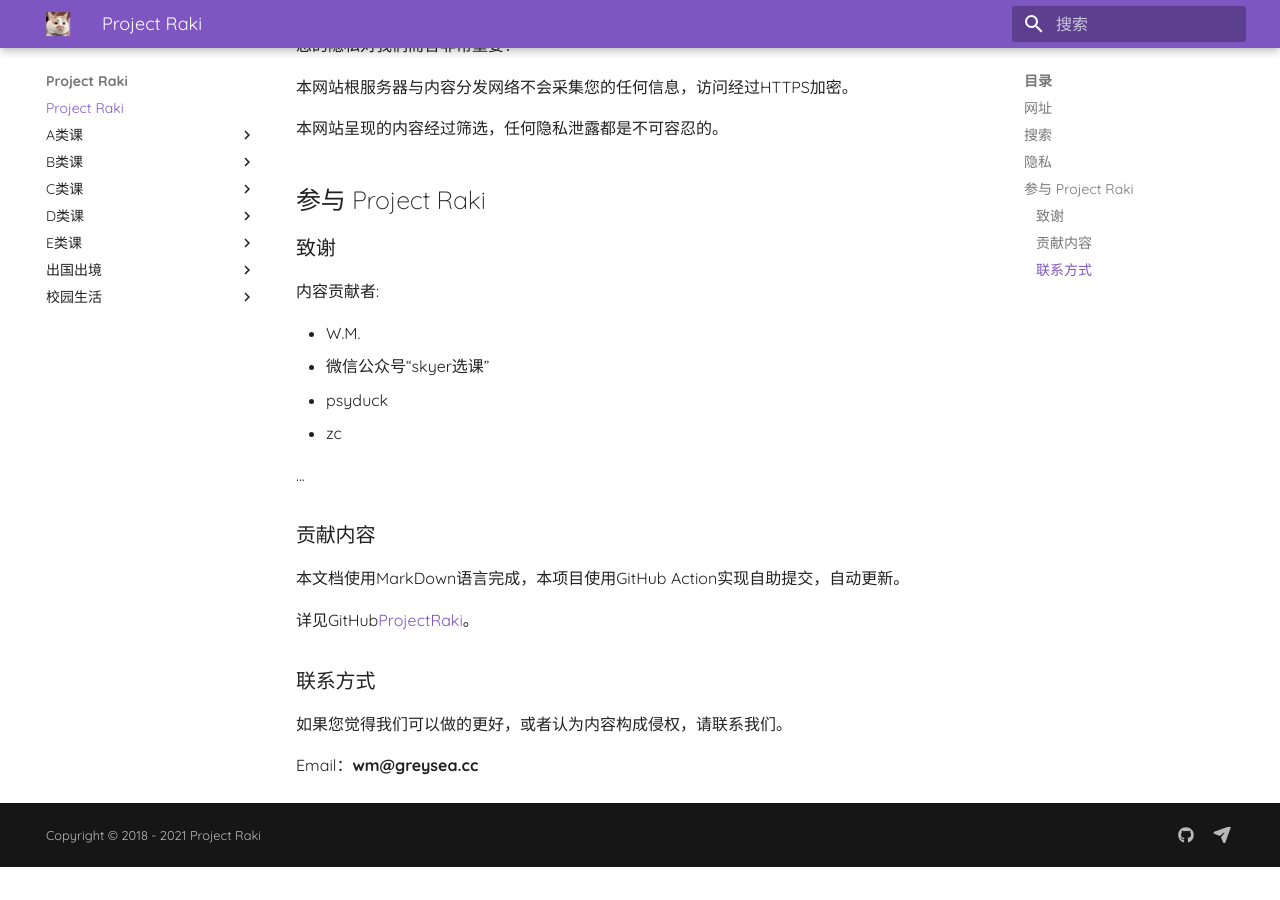
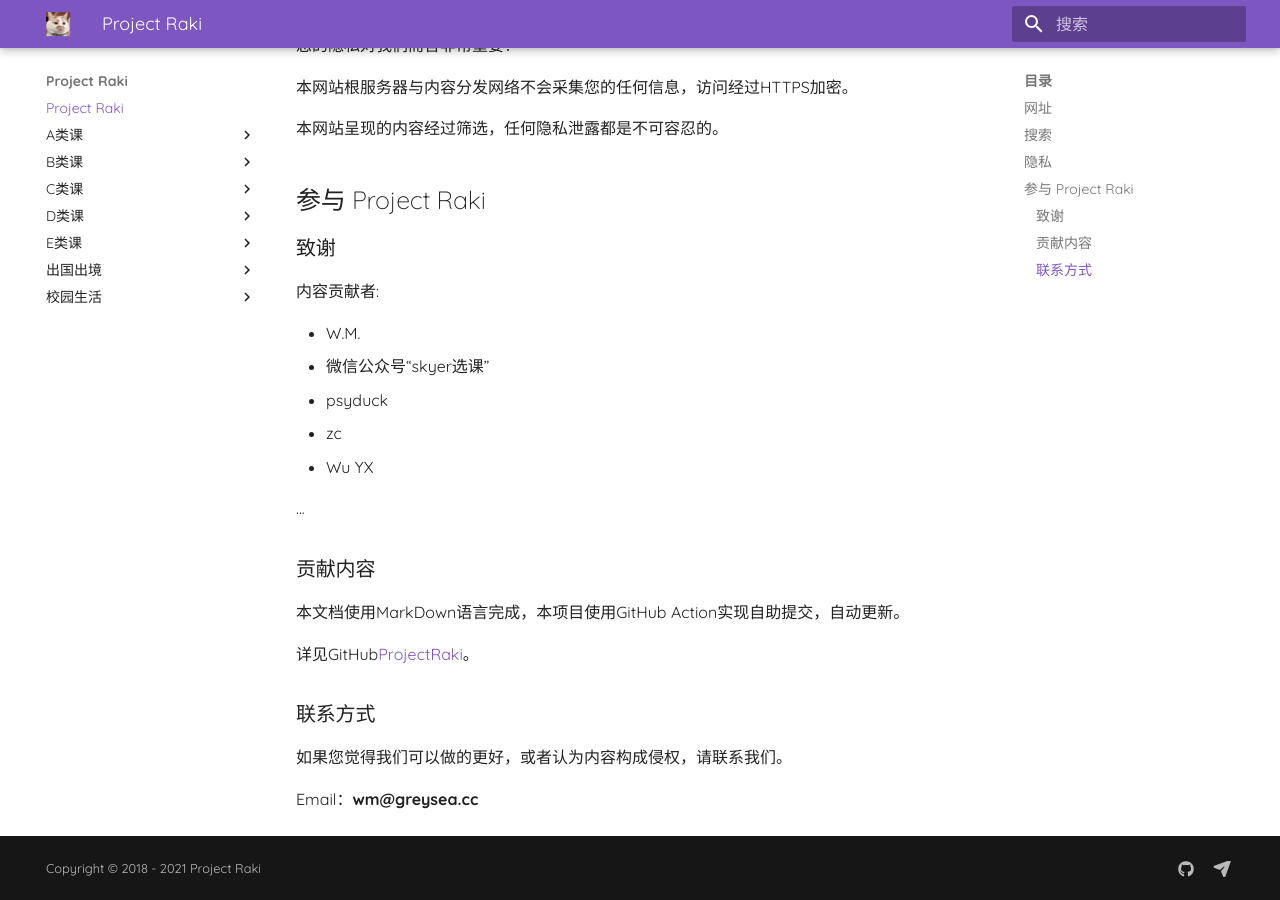
Before and after one commit to Shall-We-Dance/ProjectRaki, an MkDocs documentation site: the page built from docs/index.md, in a window 1280 px wide and 900 px high, scrolled down 813 px. Built offline with MkDocs 1.6.1 and Material for MkDocs 9.7.7, drawn with Linux system fonts in a browser that asks for light colours; before the commit the page ends 1680 px from its top, so only the background shows below that.

```diff
--- a/docs/index.md
+++ b/docs/index.md
@@ -42,6 +42,7 @@ Welcome to Project Raki, a project for everyone in Nankai University.
 + 微信公众号“skyer选课”
 + psyduck
 + zc
++ Wu YX
 
 ...
 
```
